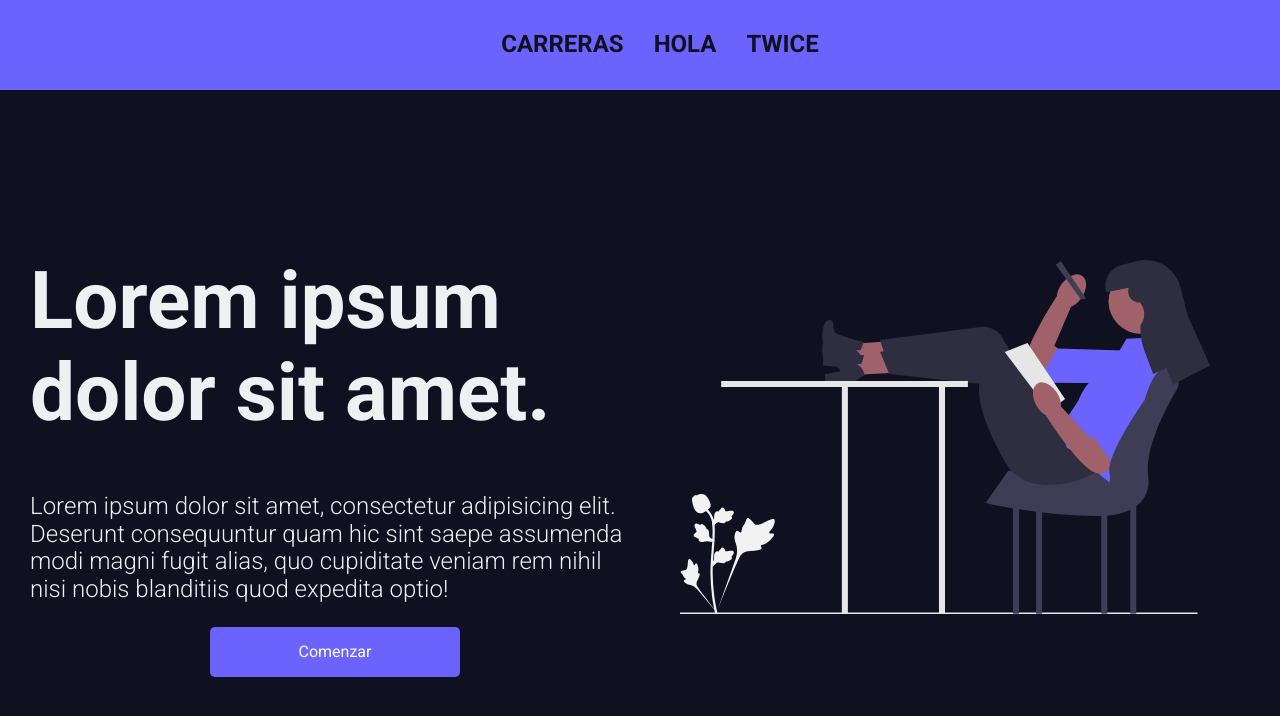
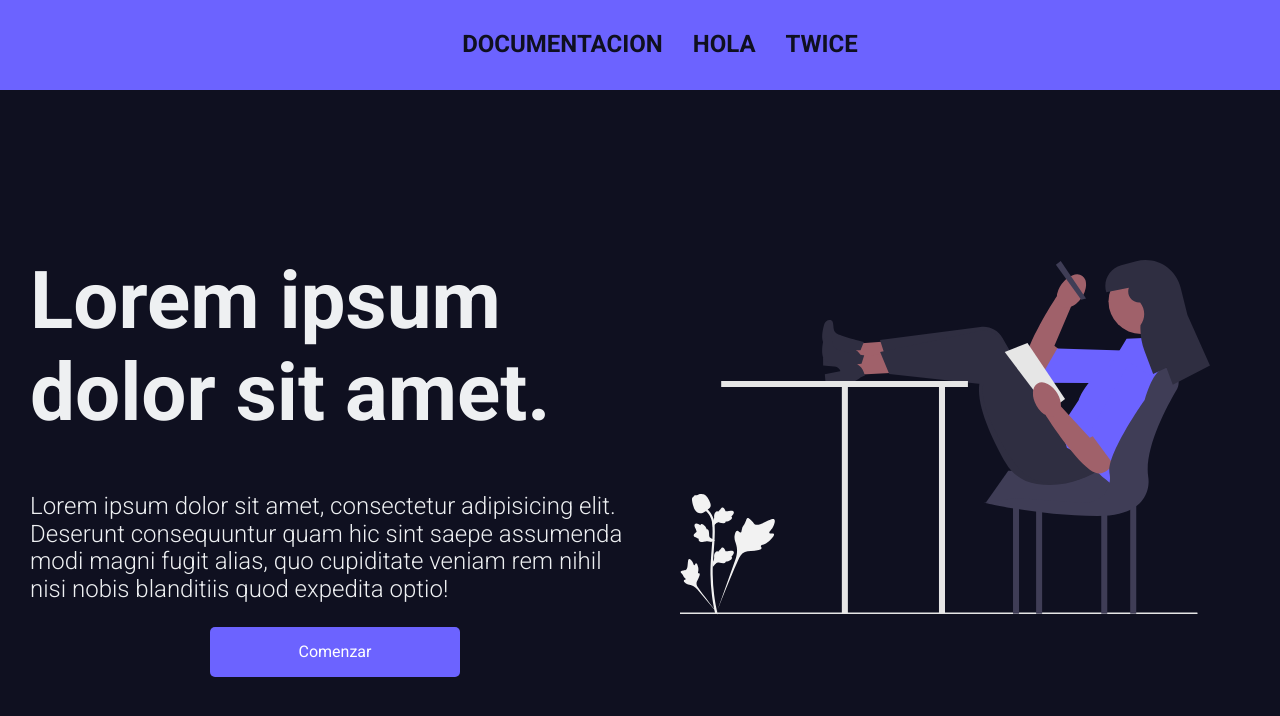
Before and after one commit to jeantpdev/documentacion2, a plain HTML site: page index.html in a window 1280 px wide. Drawn offline with Linux system fonts and the light colour scheme.

Commit message:
Update index.html

```diff
--- a/index.html
+++ b/index.html
@@ -20,7 +20,7 @@
             <header class="menu">
                 <nav class="menu__contenedor">
                     <ul class="menu__contenido">
-                        <li><a href="" class="menu__item">Carreras</a></li>
+                        <li><a href="documentacion.html" class="menu__item">Documentacion</a></li>
                         <li><a href="" class="menu__item">hola</a></li>
                         <li><a href="" class="menu__item">twice</a></li>
                     </ul>
```
